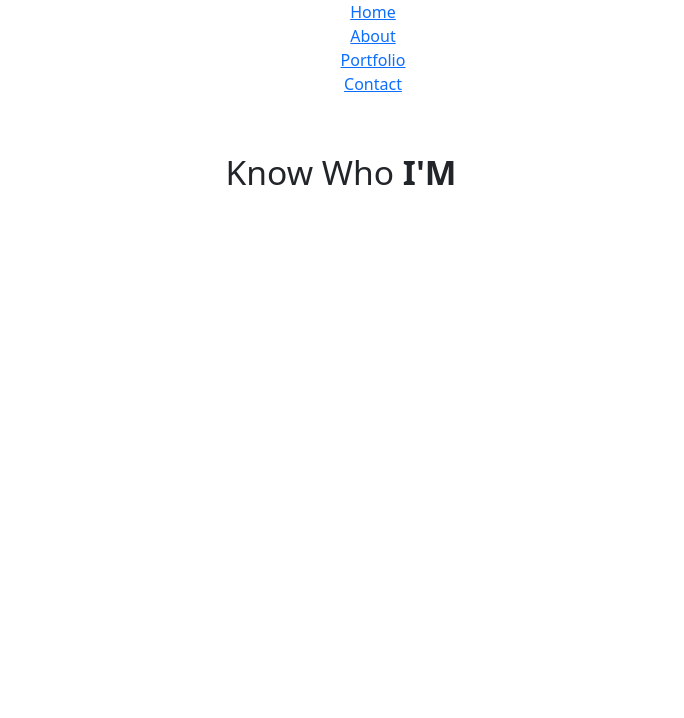
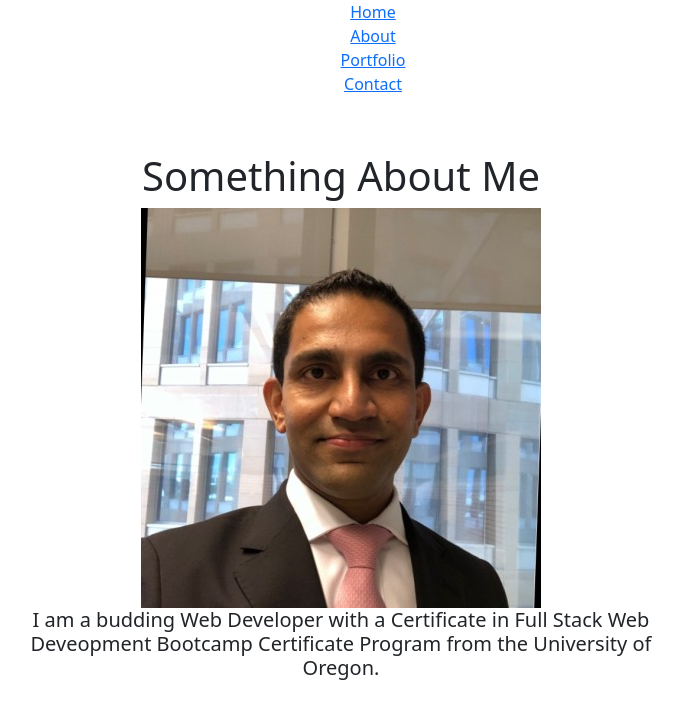
Before and after one commit to 10-kp/kp-portfolio, a React (Create React App) app in the folder portfolio/: page /about in a window 1280 px wide. Shown: the top 718 px of the page, without its empty margins (299-983 px from the left). Built offline with nearby package versions, Linux system fonts and the light colour scheme.

Commit message:
About.js updates

```diff
--- a/portfolio/src/App.js
+++ b/portfolio/src/App.js
@@ -1,7 +1,7 @@
 import React, { useState, useEffect } from 'react';
 import { BrowserRouter as Router, Route, Switch } from 'react-router-dom';
 
-import Header from './components/Header';
+// import Header from './components/Header';
 import Home from './components/Home';
 import About from './components/About';
 import Portfolio from './components/Portfolio';
--- a/portfolio/src/Components/About.js
+++ b/portfolio/src/Components/About.js
@@ -1,9 +1,11 @@
 import React from 'react';
 import { Container, Row, Col } from 'react-bootstrap';
+import Pic from '../Assets/kunal-pic.jpg';
 
 function About() {
   return (
     <Container fluid className='about-section'>
+      <Container>
         <Row style={{ justifyContent: 'center', padding: '10px' }}>
           <Col
             md={7}
@@ -13,14 +15,20 @@ function About() {
               paddingBottom: '50px',
             }}
           >
-          <h1 style={{ fontSize: '2.1em', paddingBottom: '20px' }}>
-            Know Who <strong className='purple'>I'M</strong>
-          </h1>
+            <h1>Something About Me</h1>
+            <img src={Pic} />
+            <h5>
+              I am a budding Web Developer with a Certificate in Full Stack Web
+              Deveopment Bootcamp Certificate Program from the University of
+              Oregon.
+            </h5>
           </Col>
         </Row>
       </Container>
+    </Container>
   );
 }
+
 export default About;
 
 // class About extends Component {
```
Lines whose indentation alone changed are shown as unchanged.
